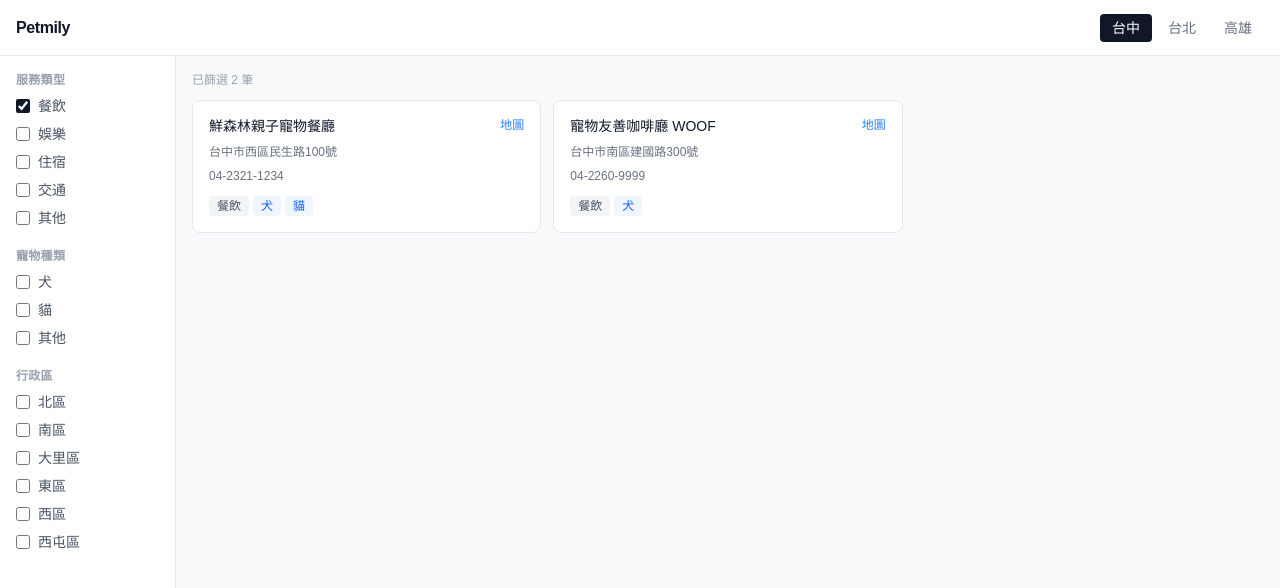
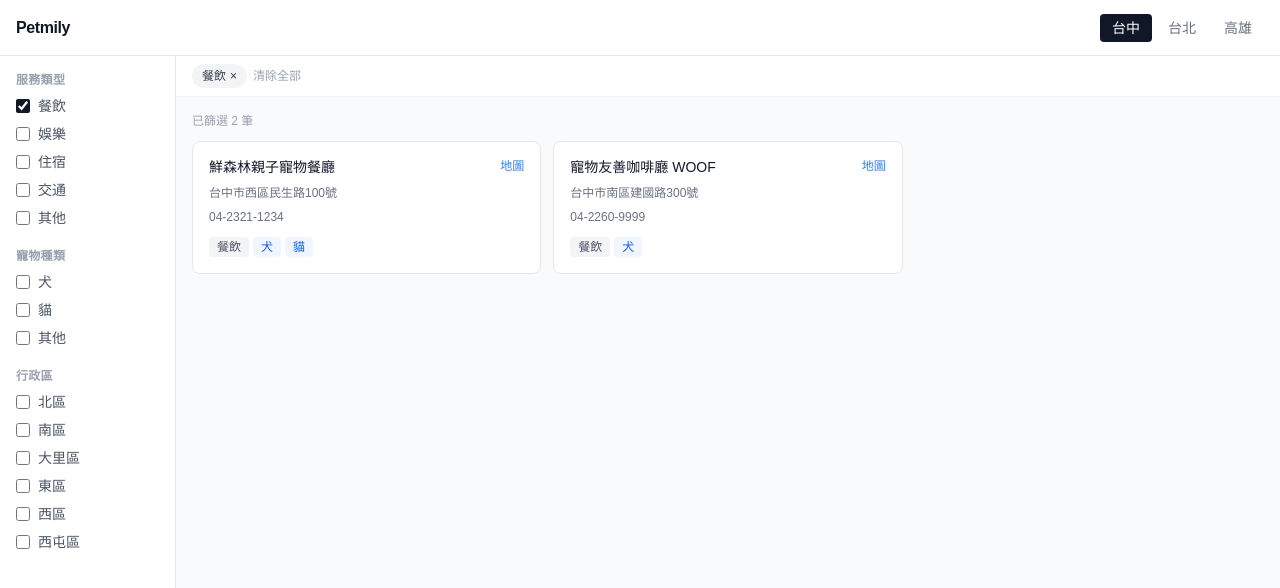
Before and after one commit to guiril/petmily, a Next.js app: page / in a window 1280 px wide. Both pictures are taken after a click on the label "餐飲". Shown: the top 588 px of the page. Built offline with nearby package versions, Linux system fonts and the light colour scheme.

Commit message:
Add active filter tags and clear functionality

```diff
--- /dev/null
+++ b/src/components/ActiveFilters.tsx
@@ -0,0 +1,41 @@
+import { FILTER_CONFIGS } from '@/lib/filter-utils';
+import type { FilterState } from '@/types/filters';
+
+interface ActiveFiltersProps {
+  selectedFilters: FilterState;
+  onRemove: (category: keyof FilterState, value: string) => void;
+  onClearAll: () => void;
+}
+
+export const ActiveFilters = ({
+  selectedFilters,
+  onRemove,
+  onClearAll,
+}: ActiveFiltersProps) => {
+  const tags = FILTER_CONFIGS.flatMap(({ key }) =>
+    [...selectedFilters[key]].map((value) => ({ category: key, value })),
+  );
+
+  if (tags.length === 0) return null;
+
+  return (
+    <div className="flex flex-wrap items-center gap-1.5 border-b border-gray-100 bg-white px-4 py-2">
+      {tags.map(({ category, value }) => (
+        <button
+          key={`${category}-${value}`}
+          onClick={() => onRemove(category, value)}
+          className="flex items-center gap-1 rounded-full bg-gray-100 px-2.5 py-1 text-xs text-gray-700 hover:bg-gray-200"
+        >
+          {value}
+          <span aria-hidden>×</span>
+        </button>
+      ))}
+      <button
+        onClick={onClearAll}
+        className="text-xs text-gray-400 hover:text-gray-600"
+      >
+        清除全部
+      </button>
+    </div>
+  );
+};
--- a/src/components/VenueLayout.tsx
+++ b/src/components/VenueLayout.tsx
@@ -3,13 +3,15 @@
 import { useMemo, useState } from 'react';
 import type { FilterCategory, FilterState } from '@/types/filters';
 import type { Venue } from '@/types/venue';
-import { filterVenues, getDistricts, toggleSetValue } from '@/lib/filter-utils';
+import {
+  FILTER_CONFIGS,
+  filterVenues,
+  getDistricts,
+  toggleSetValue,
+} from '@/lib/filter-utils';
 import { BottomSheet } from './BottomSheet';
 import { Sidebar } from './Sidebar';
 import { VenueList } from './VenueList';
-
-const SERVICE_TYPES = ['餐飲', '娛樂', '住宿', '交通', '其他'];
-const PET_TYPES = ['犬', '貓', '其他'];
 
 interface VenueLayoutProps {
   venues: Venue[];
@@ -31,11 +33,12 @@ export const VenueLayout = ({ venues }: VenueLayoutProps) => {
   ]);
 
   const categories = useMemo<FilterCategory[]>(
-    () => [
-      { key: 'serviceTypes', title: '服務類型', options: SERVICE_TYPES },
-      { key: 'petTypes', title: '寵物種類', options: PET_TYPES },
-      { key: 'districts', title: '行政區', options: districts },
-    ],
+    () =>
+      FILTER_CONFIGS.map(({ key, title, staticOptions }) => ({
+        key,
+        title,
+        options: staticOptions ?? districts,
+      })),
     [districts],
   );
 
@@ -44,6 +47,14 @@ export const VenueLayout = ({ venues }: VenueLayoutProps) => {
       ...prev,
       [category]: toggleSetValue(prev[category], value),
     }));
+  };
+
+  const handleClearAll = () => {
+    setSelectedFilters({
+      serviceTypes: new Set(),
+      petTypes: new Set(),
+      districts: new Set(),
+    });
   };
 
   return (
@@ -58,7 +69,10 @@ export const VenueLayout = ({ venues }: VenueLayoutProps) => {
       <VenueList
         venues={filteredVenues}
         totalCount={venues.length}
+        selectedFilters={selectedFilters}
         onOpenSheet={() => setIsSheetOpen(true)}
+        onRemoveFilter={handleToggle}
+        onClearAllFilters={handleClearAll}
       />
       <BottomSheet
         isOpen={isSheetOpen}
--- a/src/components/VenueList.tsx
+++ b/src/components/VenueList.tsx
@@ -1,16 +1,24 @@
+import type { FilterState } from '@/types/filters';
 import type { Venue } from '@/types/venue';
+import { ActiveFilters } from './ActiveFilters';
 import { VenueCard } from './VenueCard';
 
 interface VenueListProps {
   venues: Venue[];
   totalCount: number;
+  selectedFilters: FilterState;
   onOpenSheet: () => void;
+  onRemoveFilter: (category: keyof FilterState, value: string) => void;
+  onClearAllFilters: () => void;
 }
 
 export const VenueList = ({
   venues,
   totalCount,
+  selectedFilters,
   onOpenSheet,
+  onRemoveFilter,
+  onClearAllFilters,
 }: VenueListProps) => {
   return (
     <main className="flex-1 overflow-y-auto">
@@ -22,6 +30,11 @@ export const VenueList = ({
           篩選
         </button>
       </div>
+      <ActiveFilters
+        selectedFilters={selectedFilters}
+        onRemove={onRemoveFilter}
+        onClearAll={onClearAllFilters}
+      />
       <div className="p-4">
         <p className="mb-3 text-xs text-gray-400">
           {venues.length === totalCount
--- a/src/lib/filter-utils.ts
+++ b/src/lib/filter-utils.ts
@@ -1,6 +1,27 @@
 import type { FilterState } from '@/types/filters';
 import type { Venue } from '@/types/venue';
 import { hasOverlap } from './utils';
+
+export const FILTER_CONFIGS: {
+  key: keyof FilterState;
+  title: string;
+  staticOptions?: string[];
+}[] = [
+  {
+    key: 'serviceTypes',
+    title: '服務類型',
+    staticOptions: ['餐飲', '娛樂', '住宿', '交通', '其他'],
+  },
+  {
+    key: 'petTypes',
+    title: '寵物種類',
+    staticOptions: ['犬', '貓', '其他'],
+  },
+  {
+    key: 'districts',
+    title: '行政區',
+  },
+];
 
 export const toggleSetValue = (
   set: Set<string>,
```
